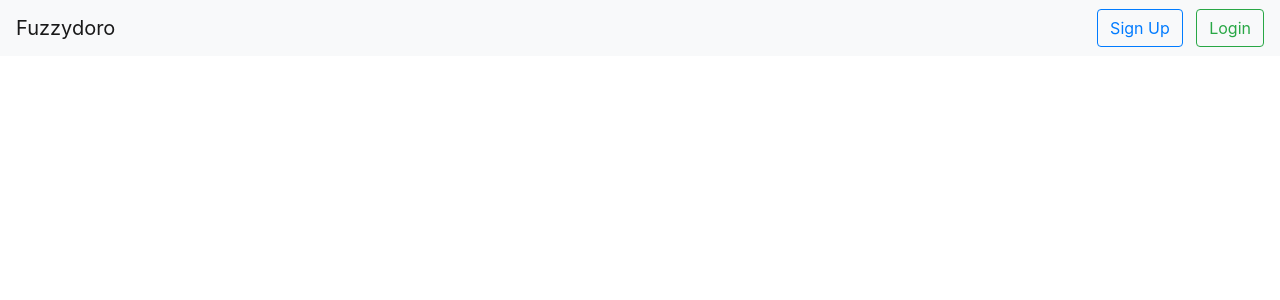
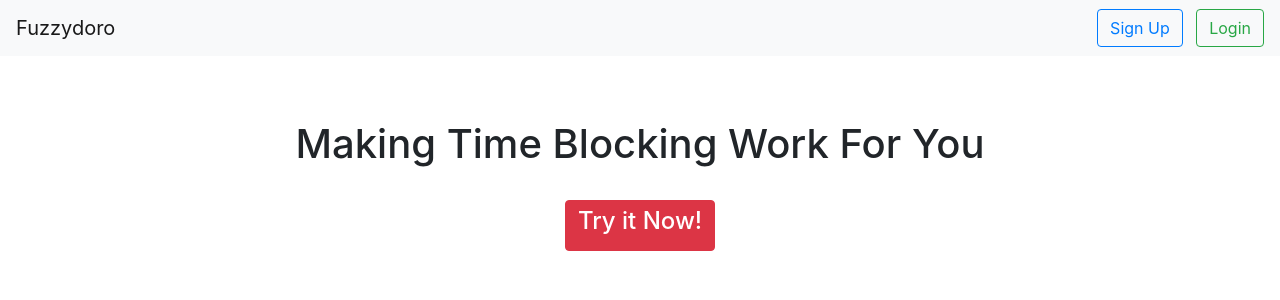
Before and after one commit to randomicons/fuzzydoro, a React (Create React App) app in the folder app/: page / in a window 1280 px wide. Shown: the top 300 px of the page. Built offline with nearby package versions, Linux system fonts and the light colour scheme.

Commit message:
Margin on landing page

```diff
--- a/app/src/pages/Home.module.scss
+++ b/app/src/pages/Home.module.scss
@@ -1 +1,10 @@
 @import "../css/config";
+
+
+.container-margin {
+  margin-top: $size-7;
+}
+
+.button-margin {
+  margin-top: $size-4 !important;
+}
--- a/app/src/pages/Home.tsx
+++ b/app/src/pages/Home.tsx
@@ -1,10 +1,24 @@
 import React from "react"
 import {RouteComponentProps} from "@reach/router"
+import Button from "react-bootstrap/Button"
+import Container from "react-bootstrap/Container"
+import Row from "react-bootstrap/Row"
+
+import styles from "./Home.module.scss"
 
 type Props = RouteComponentProps
 
 function Home(props: Props) {
-  return <div></div>
+  return (
+    <Container  className={styles["container-margin"]}fluid>
+      <Row className="justify-content-center">
+        <h1>Making Time Blocking Work For You</h1>
+      </Row>
+      <Row className="justify-content-center">
+        <Button className={styles["button-margin"]} variant="danger" href="/timer"><h4>Try it Now!</h4></Button>
+      </Row>
+    </Container>
+  )
 }
 
 
```
Also changed, not shown: app/src/index.scss (line endings or trailing spaces).
